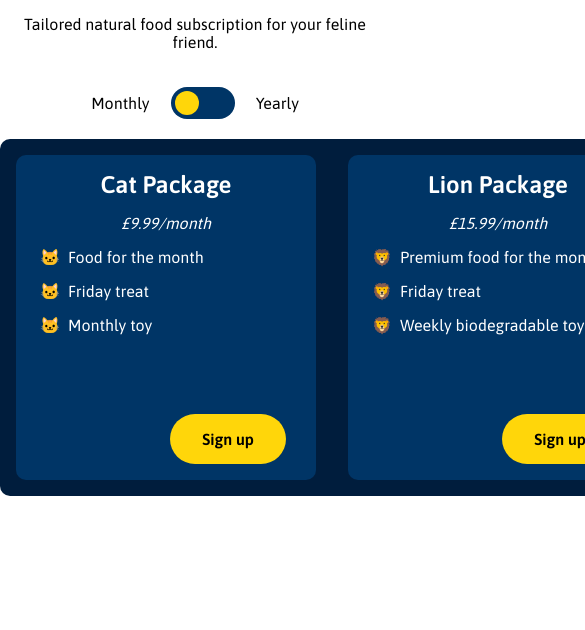
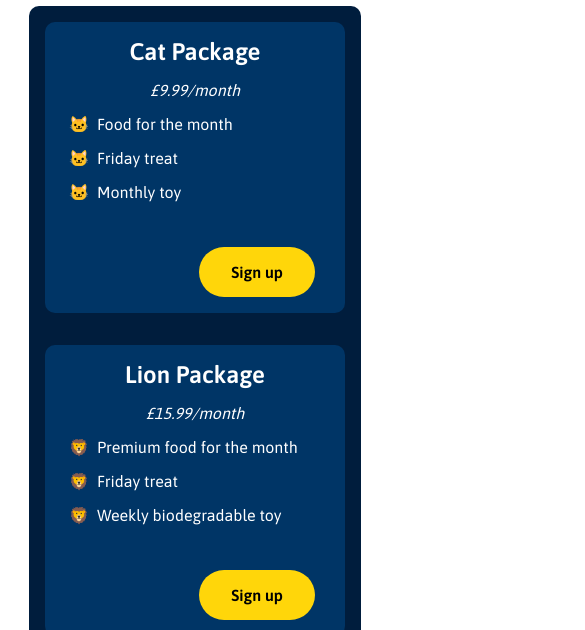
Before and after one commit to techdevrafet/scrimba2, a plain HTML site: page index.html in a window 390 px wide. Shown: the part 214-844 px from the top of the page, 585 px wide, since content can reach past the window. Drawn offline with Linux system fonts and the light colour scheme.

Commit message:
added media break point

```diff
--- a/styles.css
+++ b/styles.css
@@ -27,7 +27,6 @@ h1,
 .container {
    display: flex;
    background: #001d3d;
-   margin: 0 auto;
    justify-content: center;
    max-width: 1000px;
    border-radius: 10px;
@@ -129,3 +128,14 @@ button:focus {
 .hide {
    display: none;
 }
+
+@media (max-width: 1050px ) {
+   body {
+      height: fit-content;
+      overflow: auto;
+   }
+
+   .container {
+      flex-direction: column;
+   }
+}
```
